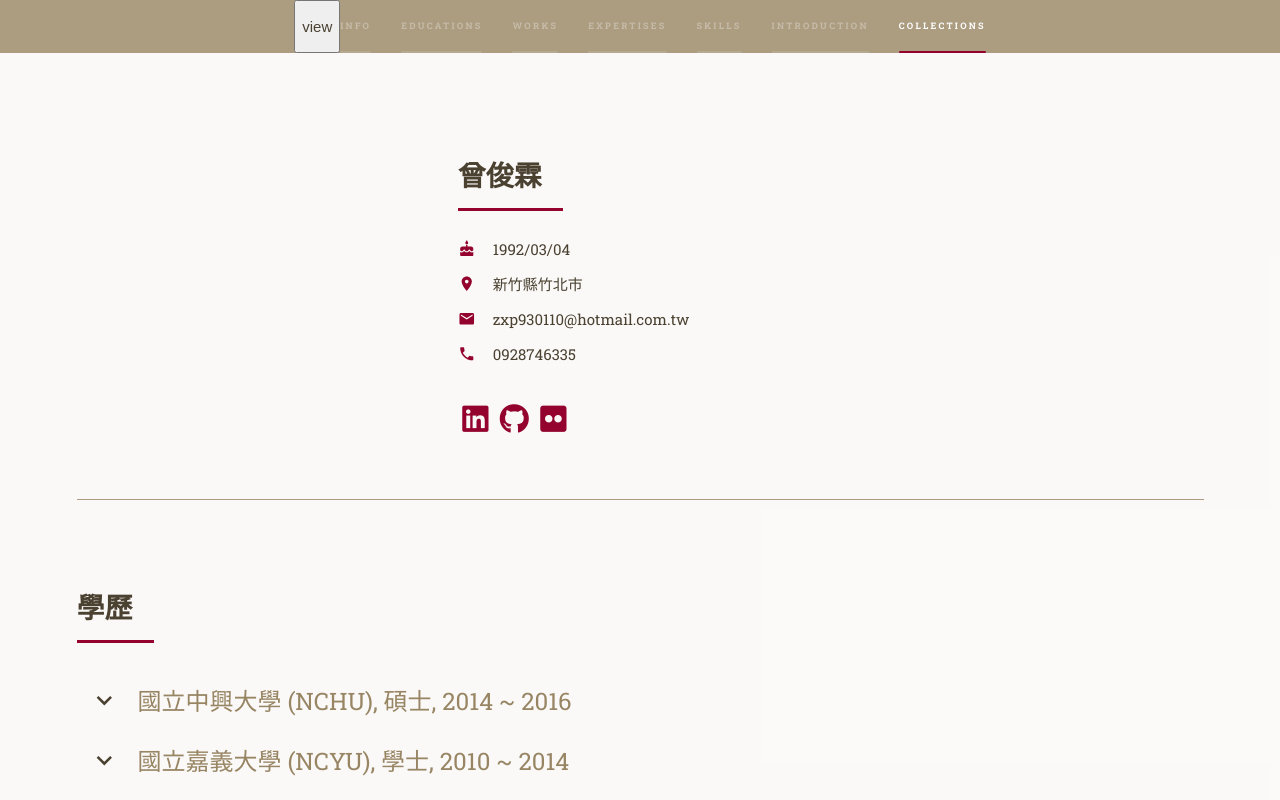
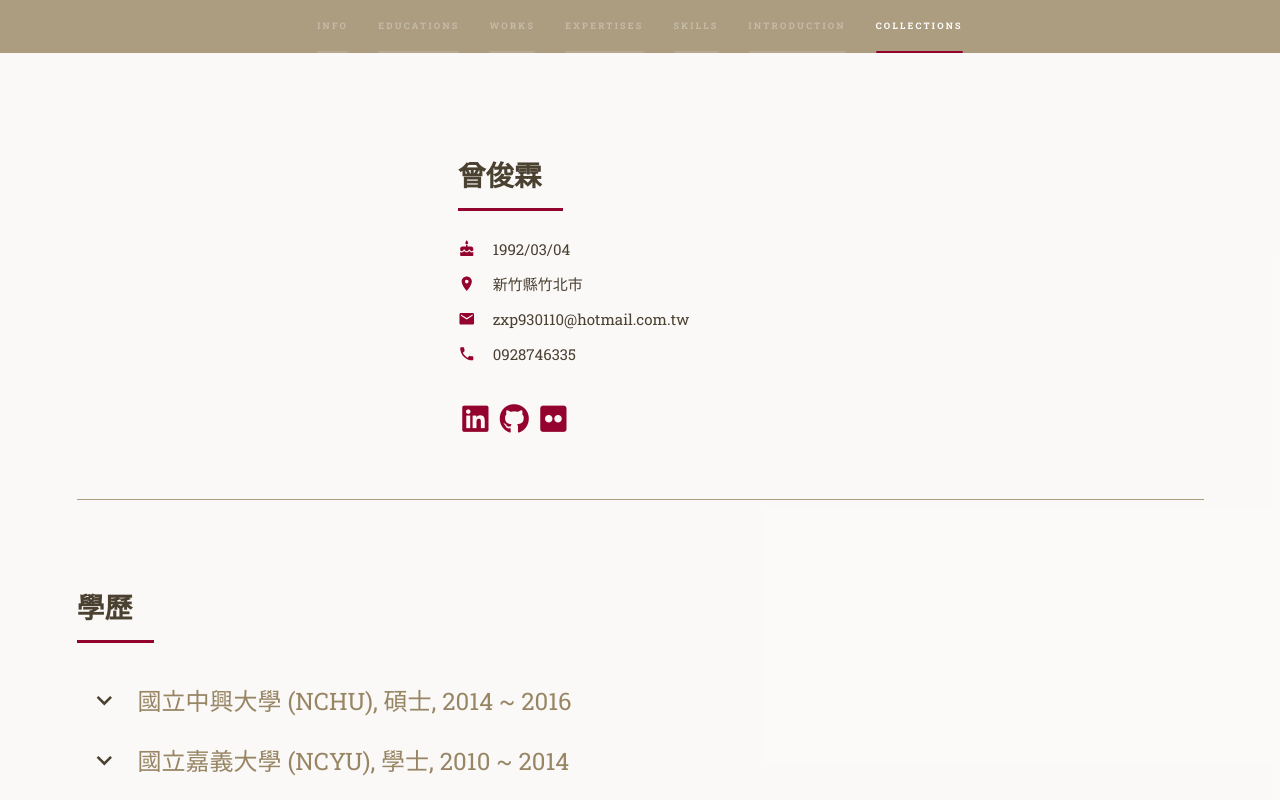
Before and after one commit to JosephT5566/my-resume, a React (Create React App) app: page / in a window 1280 px wide. Shown: the top 800 px of the page. Built offline with nearby package versions, Linux system fonts and the light colour scheme.

Commit message:
remove the develop button

```diff
--- a/src/components/Navigation/index.jsx
+++ b/src/components/Navigation/index.jsx
@@ -64,7 +64,6 @@ export default function Navigation() {
 					<MenuIcon className="icon" />
 				</button>
 				<div className="inner">
-					<button onClick={() => console.log(('positions', positions))}>view</button>
 					<nav>
 						<ul>
 							<li>
```
